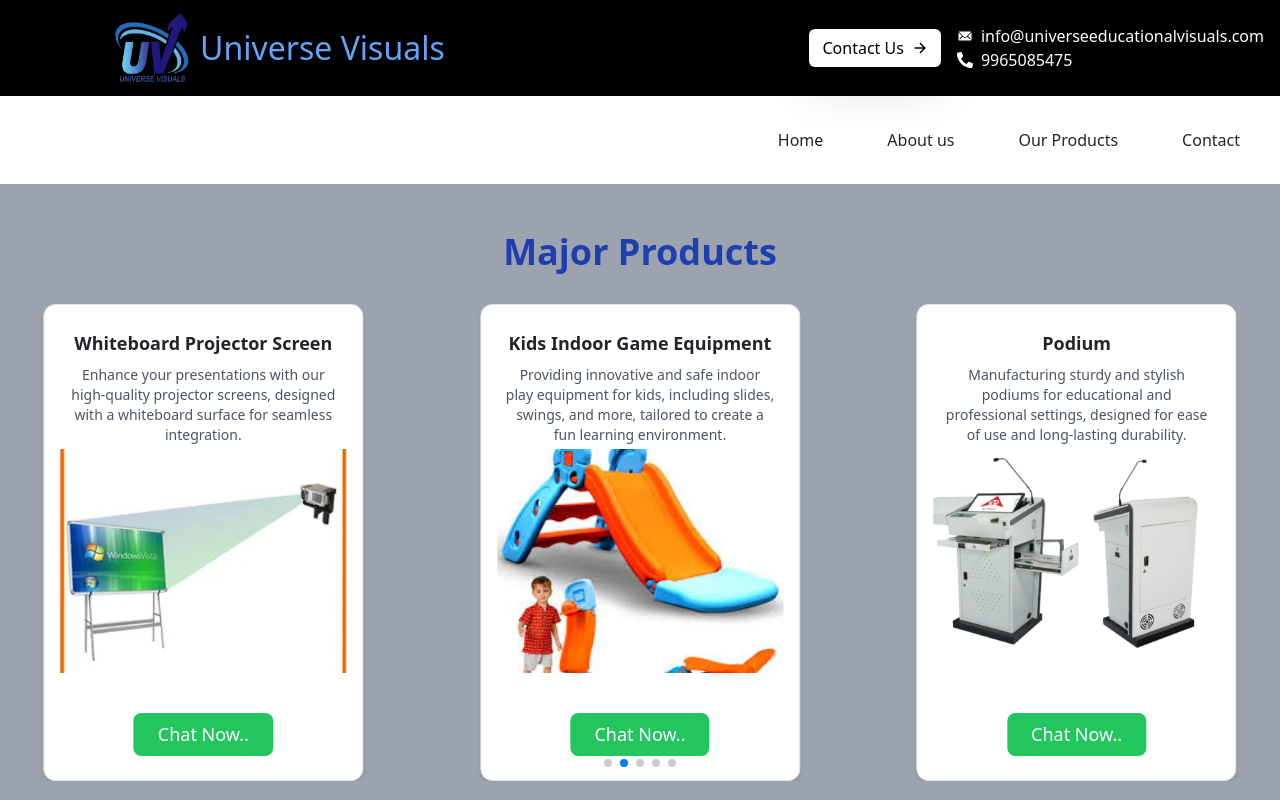
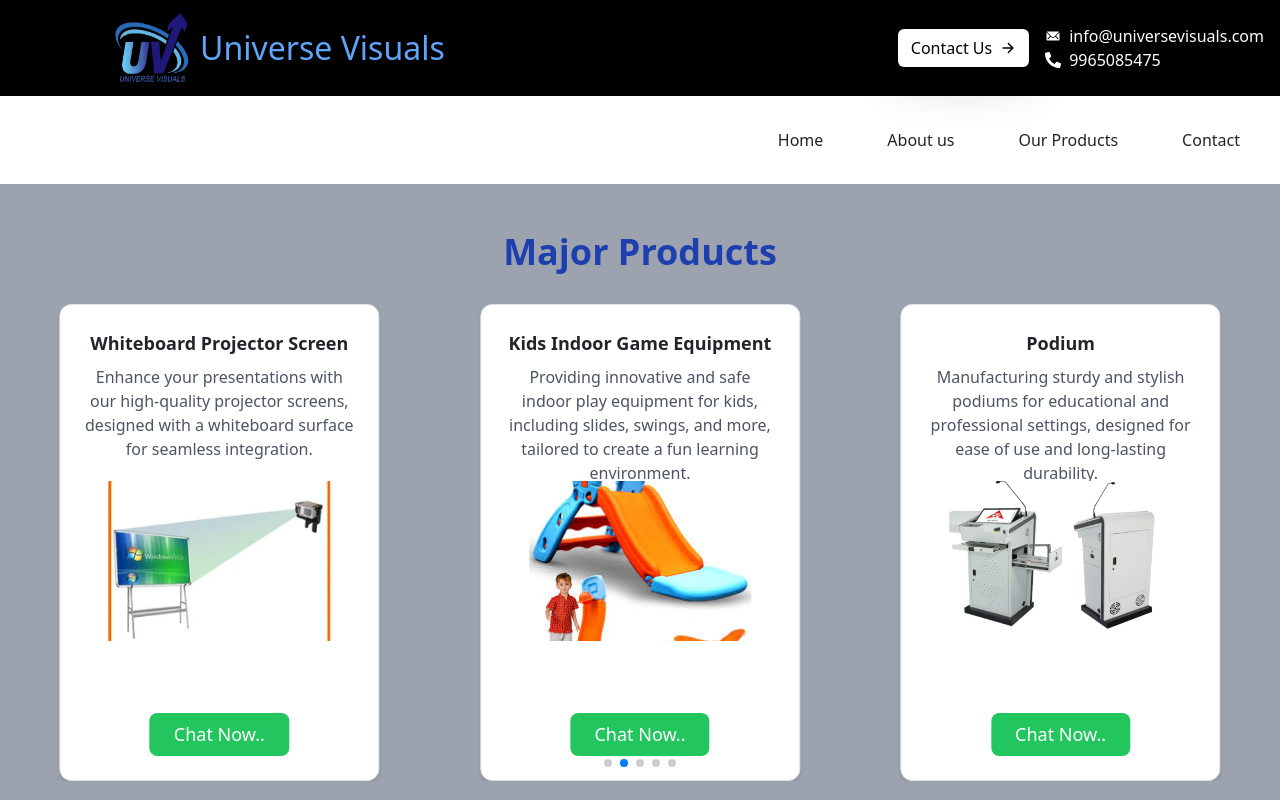
Before and after one commit to Dilipkumar750/Universe_Board, a React (Vite) app in the folder frontend/: page /MainProducts in a window 1280 px wide. Shown: the top 800 px of the page. Built offline with nearby package versions, Linux system fonts and the light colour scheme.

Commit message:
changes on dilip

```diff
--- a/frontend/src/Components/ContactComponent/Contact.jsx
+++ b/frontend/src/Components/ContactComponent/Contact.jsx
@@ -63,7 +63,7 @@ const Contact = () => {
               <p className="mt-4 font-semibold text-black">Phone:</p>
               <p>+9965085475</p>
               <p className="mt-4 font-semibold text-black">Email:</p>
-              <p>info@universeeducationalvisuals.com</p>
+              <p>info@universevisuals.com</p>
             </div>
             <div className="md:flex-1 flex justify-center">
               <img src={medical} alt="Medical Services" className="w-80 h-96" data-aos="fade-left" />
--- a/frontend/src/Components/HomeComponent/Innovation.jsx
+++ b/frontend/src/Components/HomeComponent/Innovation.jsx
@@ -138,6 +138,8 @@ const Innovation = () => {
                 At Universe Visuals, innovation drives everything we create. We offer a wide range of products, including smart boards, projectors, and various writing boards, both ceramic and magnetic, to enhance your educational experience.
                 <br />
                 Our dedicated team continually develops tools such as display boards, notice boards with sliding glass doors, and press graph boards, ensuring they meet the changing needs of educators and students.
+                With our premium selection, including welcome boards with gold frames and educational tools, we are committed to shaping the future of education, making it more interactive and engaging for all.
+
               </p>
               <div data-aos="zoom-in" className="flex justify-start">
                 <Link to="/Contact">
--- a/frontend/src/Components/HomeComponent/MainProducts.jsx
+++ b/frontend/src/Components/HomeComponent/MainProducts.jsx
@@ -20,34 +20,38 @@ const MainProducts = () => {
     { image: experts1, title: 'Green Board', description: 'High-quality green boards perfect for classrooms and offices, offering smooth writing surfaces that are easy to clean and maintain.' },
   ];
 
-
   return (
-    <div className="flex flex-col items-center min-h-screen bg-gray-400 py-5">
-      <h2 className="text-4xl font-bold mb-8 text-blue-800">Major Products</h2>
+    <div className="flex flex-col items-center min-h-screen bg-gray-400 py-5 px-4">
+      <h2 className="text-3xl md:text-4xl font-bold mb-8 text-blue-800 text-center">Major Products</h2>
 
       <Swiper
-        slidesPerView={3}
-        spaceBetween={30}
+        slidesPerView={1}
+        spaceBetween={20}
         freeMode={true}
         pagination={{
           clickable: true,
         }}
         autoplay={{
-          delay: 1000,
+          delay: 2000,
           disableOnInteraction: false,
         }}
         loop={true}
         modules={[FreeMode, Pagination, Autoplay]}
+        breakpoints={{
+          640: { slidesPerView: 1, spaceBetween: 20 },
+          768: { slidesPerView: 2, spaceBetween: 30 },
+          1024: { slidesPerView: 3, spaceBetween: 30 },
+        }}
         className="mySwiper w-full"
       >
         {products.map((product, index) => (
           <SwiperSlide key={index}>
-            <div className="bg-white shadow-md rounded-xl w-80 border border-red-500">
+            <div className="bg-white shadow-md rounded-xl w-full md:w-80 border border-red-500 mx-auto">
               <div className="p-4 text-center h-32">
-                <h3 className="text-lg font-semibold">{product.title}</h3>
-                <p className="text-sm text-gray-600 mt-2">{product.description}</p>
+                <h3 className="text-base md:text-lg font-semibold">{product.title}</h3>
+                <p className="text-sm md:text-base text-gray-600 mt-2">{product.description}</p>
               </div>
-              <div className="overflow-hidden rounded-t-xl h-64 group p-3 rounded-sm">
+              <div className="overflow-hidden rounded-t-lg h-64 group p-5 rounded-sm">
                 <img
                   src={product.image}
                   alt={product.title}
--- a/frontend/src/Components/HomeComponent/Test.jsx
+++ b/frontend/src/Components/HomeComponent/Test.jsx
@@ -3,9 +3,19 @@ import review from "../../assets/review.png";
 import { getAllTestimonials } from '../../slices/TestimonialSlice';
 import { useSelector, useDispatch } from 'react-redux';
 
+const defaultTestimonials = [
+  {
+    name: "Gunasekar",
+    rating: 4,
+    text: "Good product, quality is nice",
+    title: "Green board",
+  },
+];
+
 const TestimonialCarousel = () => {
   const dispatch = useDispatch();
-  const { data: testimonials, loading, error } = useSelector((state) => state.testimonial.getAllTestimonials);
+  const { data, isLoading, error } = useSelector((state) => state.testimonial.getAllTestimonials);
+  const [testimonials, setTestimonials] = useState([]);
   const [currentIndex, setCurrentIndex] = useState(0);
 
   const nextSlide = () => {
@@ -26,50 +36,49 @@ const TestimonialCarousel = () => {
     dispatch(getAllTestimonials());
   }, [dispatch]);
 
+  useEffect(() => {
+    if (data && data.length > 0) {
+      setTestimonials(data);
+    } else {
+      setTestimonials(defaultTestimonials);
+    }
+  }, [data]);
+
   const renderStars = (rating) => {
-    const stars = [];
-    for (let i = 1; i <= 5; i++) {
-      stars.push(
+    return Array.from({ length: 5 }, (_, i) => (
       <svg
         key={i}
         xmlns="http://www.w3.org/2000/svg"
-          className={`w-5 h-5 ${i <= rating ? 'text-yellow-500' : 'text-gray-300'}`}
+        className={`w-5 h-5 ${i < rating ? 'text-yellow-500' : 'text-gray-300'}`}
         fill="currentColor"
-          viewBox="0 0 24 24">
+        viewBox="0 0 24 24"
+      >
         <path d="M12 17.27L18.18 21l-1.64-7.03L22 9.24l-7.19-.61L12 2 9.19 8.63 2 9.24l5.46 4.73L5.82 21z" />
       </svg>
-      );
-    }
-    return stars;
+    ));
   };
 
-  if (loading) {
-    return <div>Loading testimonials...</div>;
+  if (isLoading) {
+    return <div className="text-center py-10">Loading testimonials...</div>;
   }
 
   if (error) {
-    return <div>Error loading testimonials: {error}</div>;
-  }
-
-  if (!testimonials || testimonials.length === 0) {
-    return <div>No testimonials available.</div>;
+    return <div className="text-center py-10">Error loading testimonials: {error}</div>;
   }
 
   return (
     <div className="font-[sans-serif] bg-blue-300 py-12 px-6 min-h-screen flex flex-col items-center justify-center">
-      <h1 className="text-3xl font-bold text-center text-white mb-10">Our Clients Say:</h1>
+      <h1 className="text-2xl sm:text-3xl md:text-4xl font-bold text-center text-white mb-10">Our Clients Say:</h1>
 
-      <div className="flex flex-col md:flex-row items-center gap-10 max-w-6xl mx-auto">
-        <div className="bg-white p-8 rounded-lg shadow-xl max-w-md md:max-w-lg md:order-1 text-center">
-          <p className="text-xl font-semibold mb-4">{`"${testimonials[currentIndex]?.text}"`}</p>
+      <div className="flex flex-col md:flex-row items-center gap-6 md:gap-10 max-w-4xl mx-auto">
+        <div className="bg-white p-6 sm:p-8 rounded-lg shadow-xl w-full md:w-96 lg:w-1/2 text-center md:order-1">
+          <p className="text-lg sm:text-xl font-semibold mb-4">{`"${testimonials[currentIndex]?.text}"`}</p>
           <p className="font-medium">{testimonials[currentIndex]?.name}</p>
           <p className="text-gray-500">{testimonials[currentIndex]?.title}</p>
-          <div className="flex justify-center mt-2">
-            {renderStars(testimonials[currentIndex]?.rating)}
-          </div>
+          <div className="flex justify-center mt-2">{renderStars(testimonials[currentIndex]?.rating)}</div>
         </div>
 
-        <div className="relative hidden md:block md:w-1/2 lg:w-[550px]">
+        <div className="relative md:w-1/2 lg:w-[450px] h-48 sm:h-64 md:h-80">
           <img src={review} alt="Review" className="object-cover h-full w-full rounded-lg shadow-lg" />
           <div className="absolute inset-0 flex items-center justify-between px-4">
             <button
--- a/frontend/src/Pages/Footer/Footer.jsx
+++ b/frontend/src/Pages/Footer/Footer.jsx
@@ -150,9 +150,9 @@ const ColorFoot = () => (
         <ul className="space-y-4">
           <li>
             <a
-              href="mailto:info@universeeducationalvisuals.com"
+              href="mailto:info@universevisuals.com"
               className="text-white hover:text-green-300 text-sm">
-              info@universeeducationalvisuals.com
+              info@universevisuals.com
             </a>
           </li>
           <li>
--- a/frontend/src/Pages/Footer/TermsAndConditions.jsx
+++ b/frontend/src/Pages/Footer/TermsAndConditions.jsx
@@ -129,7 +129,7 @@ const TermsAndConditions = () => {
         <p style={sectionStyle}>
           If you have any questions or concerns about these Terms, please contact us at:
           <br />
-          <strong>Universal Educational Visuals</strong>
+          <strong>Universal Visuals</strong>
           <br />
           9/W, 1A, Akilandeswari Nagar,
           <br />
@@ -141,7 +141,7 @@ const TermsAndConditions = () => {
           <br />
           Phone: +91 80489 55493
           <br />
-          Email: info@universeeducationalvisuals.com
+          Email: info@universevisuals.com
         </p>
       </div>
     </div>
--- a/frontend/src/Pages/Navbar/TopHeader.jsx
+++ b/frontend/src/Pages/Navbar/TopHeader.jsx
@@ -29,8 +29,8 @@ function TopHeader() {
 
         {/* Contact details */}
         <div className="align-items-center gap-3">
-          <a href="mailto:info@universeeducationalvisuals.com" className="text-white d-flex align-items-center gap-2">
-            <IoIosMail /> info@universeeducationalvisuals.com
+          <a href="mailto:info@universevisuals.com" className="text-white d-flex align-items-center gap-2">
+            <IoIosMail /> info@universevisuals.com
           </a>
           <a href="tel:9965085475" className="text-white d-flex align-items-center gap-2">
             <FaPhoneAlt /> 9965085475
--- a/frontend/src/slices/TestimonialSlice.js
+++ b/frontend/src/slices/TestimonialSlice.js
@@ -2,7 +2,6 @@ import { createSlice, createAsyncThunk } from '@reduxjs/toolkit';
 import axios from 'axios';
 import { BASE_URL } from '../constant';
 
-// Action to fetch all testimonials
 export const getAllTestimonials = createAsyncThunk(
     'testimonial/getAllTestimonials',
     async (_, { rejectWithValue }) => {
@@ -18,24 +17,18 @@ export const getAllTestimonials = createAsyncThunk(
 const testimonialSlice = createSlice({
     name: 'testimonial',
     initialState: {
-        data: null,
-        isLoading: false,
-        error: null,
         getAllTestimonials: { data: null, isLoading: false, error: null },
     },
     reducers: {},
     extraReducers: (builder) => {
         builder
-            // Handle the pending state
             .addCase(getAllTestimonials.pending, (state) => {
                 state.getAllTestimonials.isLoading = true;
             })
-            // Handle the fulfilled state
             .addCase(getAllTestimonials.fulfilled, (state, action) => {
                 state.getAllTestimonials.isLoading = false;
                 state.getAllTestimonials.data = action.payload.data;
             })
-            // Handle the rejected state
             .addCase(getAllTestimonials.rejected, (state, action) => {
                 state.getAllTestimonials.isLoading = false;
                 state.getAllTestimonials.error = action.payload;
@@ -43,4 +36,5 @@ const testimonialSlice = createSlice({
     },
 });
 
+
 export default testimonialSlice.reducer;
```
Lines whose indentation alone changed are shown as unchanged.
